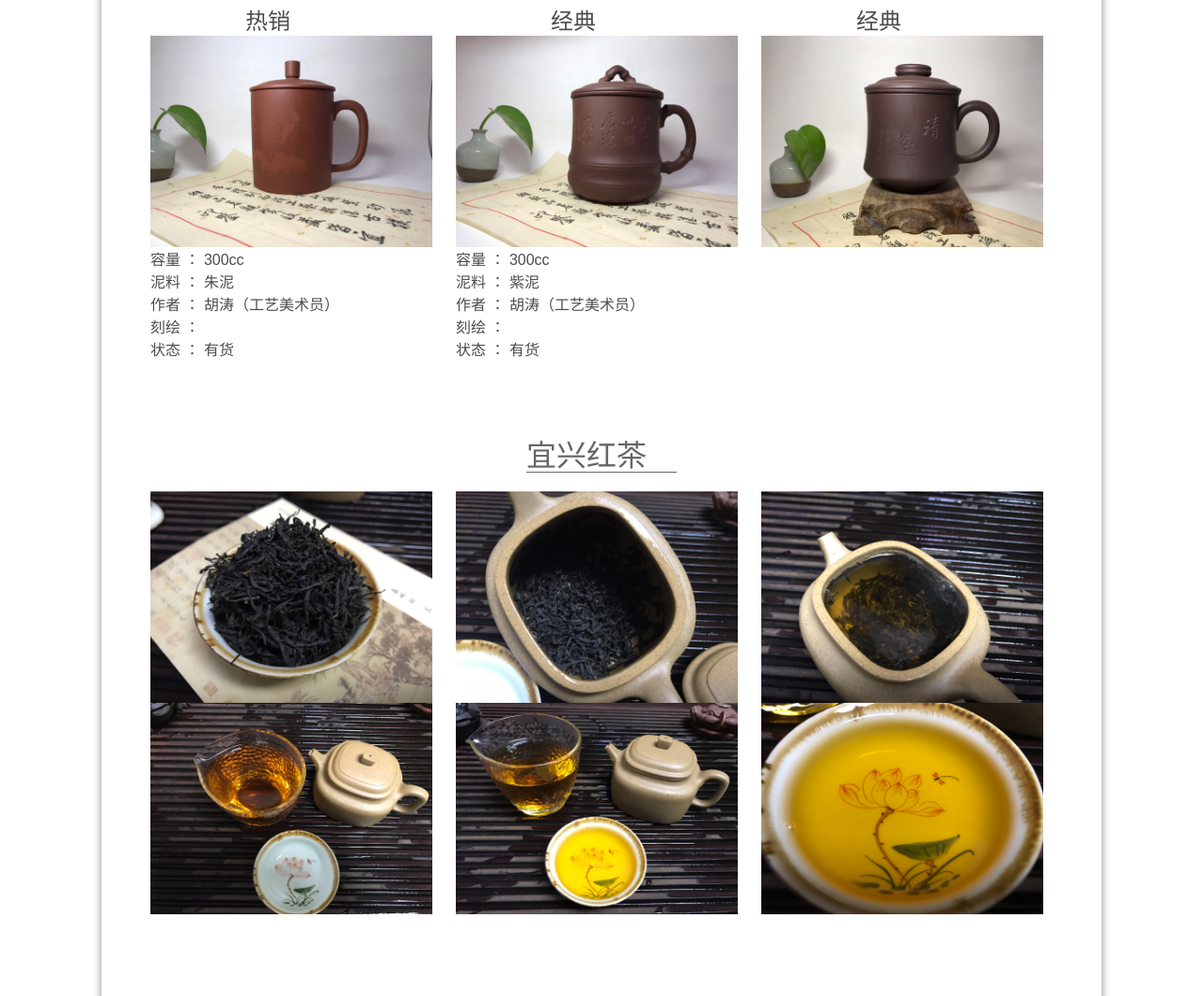
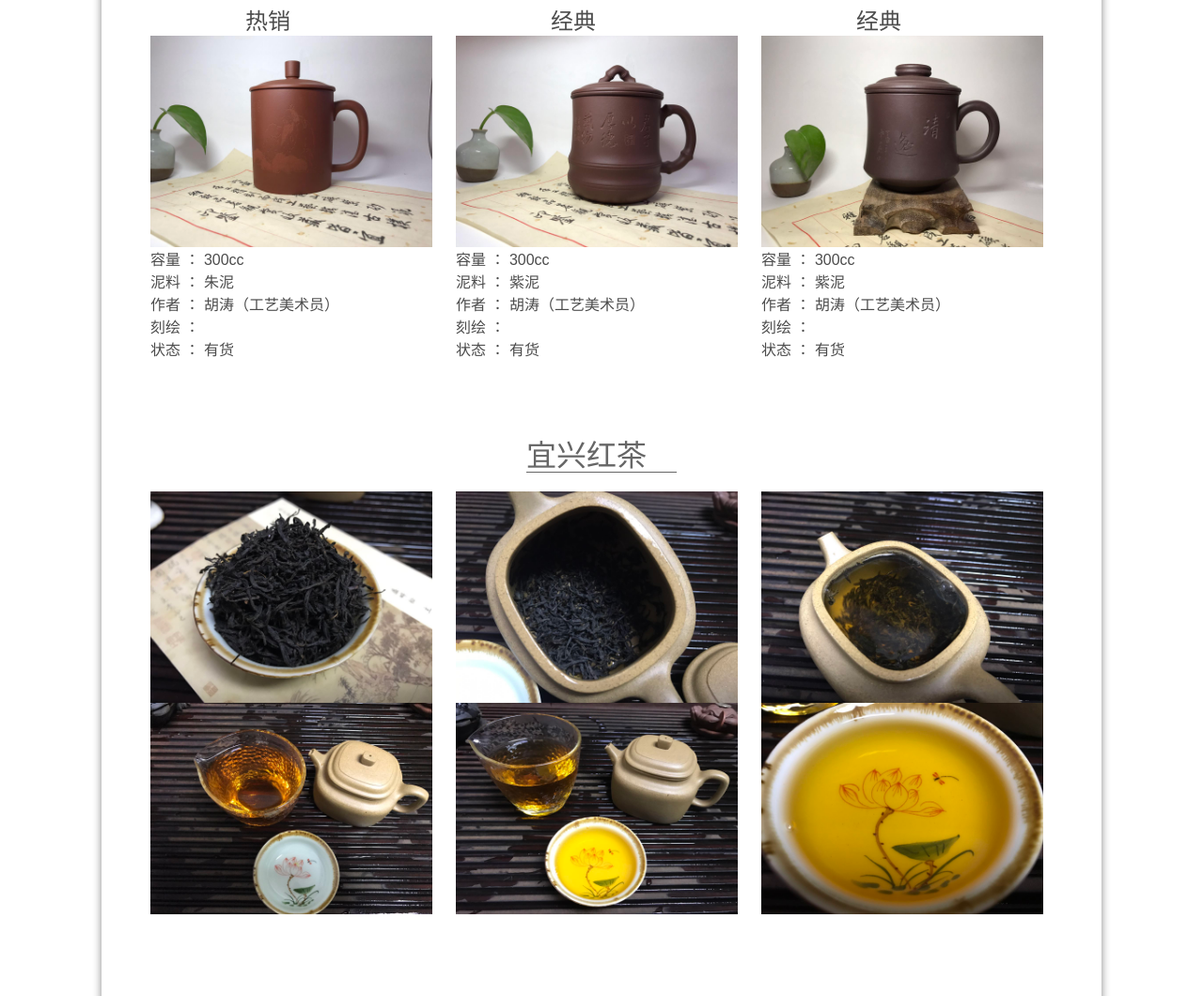
Before and after one commit to shaozhenyu/shtml, a plain HTML site: page hutao/show.html in a window 1280 px wide. Shown: the part 2462-3522 px from the top of the page at 94% size. Drawn offline with Linux system fonts and the light colour scheme; a web font is replaced by a local one.

Commit message:
fix show

```diff
--- a/hutao/show.html
+++ b/hutao/show.html
@@ -230,6 +230,11 @@
                 <div class="heading_bg">
                     <h2>经典</h2></div>
                 <img src="img/demo/bei3.jpeg" alt="image description" style="width:300px" />
+                <h4>容量 ： 300cc</h4>
+                <h4>泥料 ： 紫泥</h4>
+                <h4>作者 ： 胡涛（工艺美术员）</h4>
+                <h4>刻绘 ： </h4>
+                <h4>状态 ： 有货</h4>
             </div>
         </div>
         <div class="module" id="tea">
```
